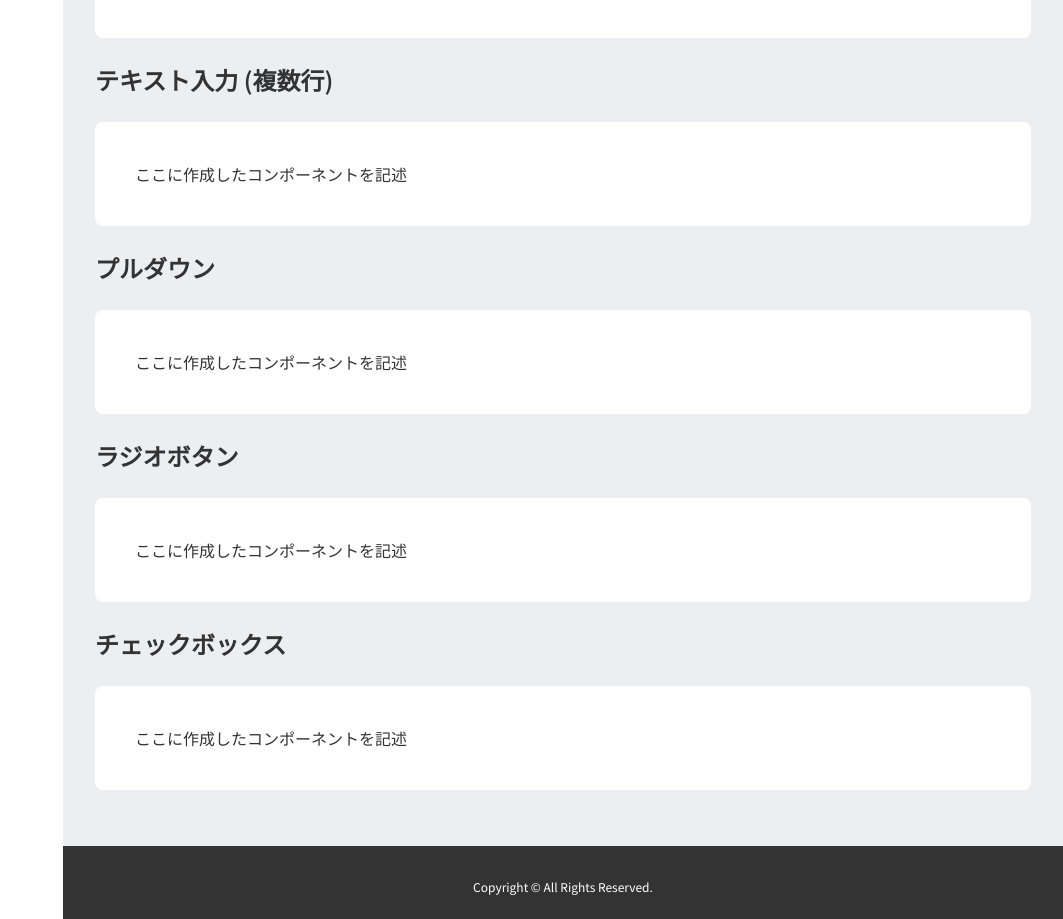
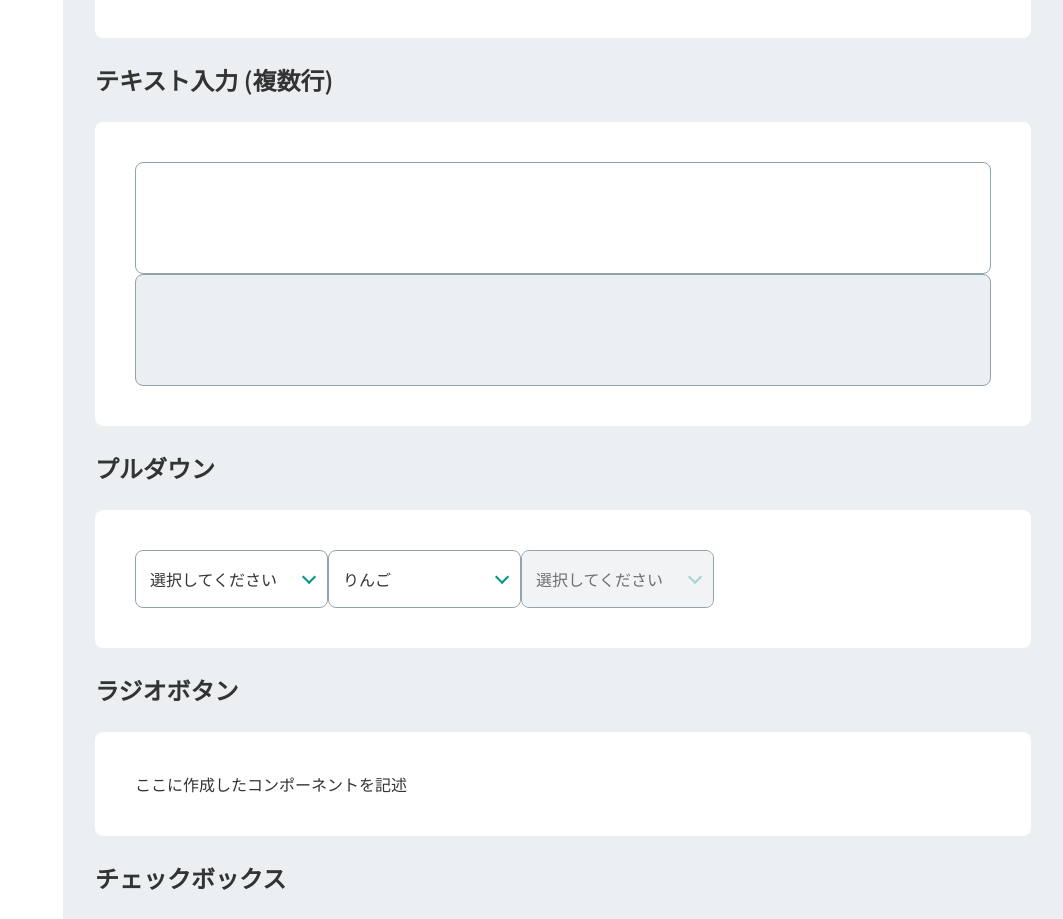
Before and after one commit to masui-maho-mwz/ts-next-parts-list, a Next.js app: page /action-parts in a window 1280 px wide. Shown: the part 909-1828 px from the top of the page, without its empty margins (217-1280 px from the left). Built offline with nearby package versions, Linux system fonts and the light colour scheme.

Commit message:
add: テキスト入力 (複数行), プルダウンのパーツ

```diff
--- a/src/app/action-parts/page.tsx
+++ b/src/app/action-parts/page.tsx
@@ -1,7 +1,9 @@
 import { PageContainer } from "@/app/shared/components/page-container";
 import { PartsSampleContainer } from "@/app/shared/components/parts-sample-container";
 import { Button } from "@/components/elements/buttons/button";
+import { PulldownField } from "@/components/forms/selections/pulldown-field";
 import { TextField } from "@/components/forms/texts/text-field";
+import { TextareaField } from "@/components/forms/texts/textarea-field";
 
 export default function ActionPartsPage() {
   return (
@@ -65,14 +67,40 @@ export default function ActionPartsPage() {
       <section>
         <h2>テキスト入力 (複数行)</h2>
         <PartsSampleContainer>
-          ここに作成したコンポーネントを記述
+          <TextareaField name="textarea-field" />
+          <TextareaField name="disabled-textarea-field" disabled />
         </PartsSampleContainer>
       </section>
 
       <section>
         <h2>プルダウン</h2>
         <PartsSampleContainer>
-          ここに作成したコンポーネントを記述
+          <PulldownField
+            name="pulldown-field"
+            items={[
+              { value: "", label: "選択してください" },
+              { value: "apple", label: "りんご" },
+              { value: "banana", label: "バナナ" }
+            ]}
+          />
+          <PulldownField
+            name="selected-pulldown-field"
+            defaultValue="apple"
+            items={[
+              { value: "", label: "選択してください" },
+              { value: "apple", label: "りんご" },
+              { value: "banana", label: "バナナ" }
+            ]}
+          />
+          <PulldownField
+            name="disabled-pulldown-field"
+            items={[
+              { value: "", label: "選択してください" },
+              { value: "apple", label: "りんご" },
+              { value: "banana", label: "バナナ" }
+            ]}
+            disabled
+          />
         </PartsSampleContainer>
       </section>
 
--- /dev/null
+++ b/src/components/forms/selections/pulldown-field/index.tsx
@@ -0,0 +1,25 @@
+import styles from "./styles.module.css";
+
+type Item = {
+  value: string;
+  label: string;
+};
+
+type Props = Omit<React.ComponentProps<"select">, "name"> & {
+  name: string;
+  items: Item[];
+};
+
+export const PulldownField = ({ name, items, ...selectProps }: Props) => {
+  return (
+    <div className={styles.root}>
+      <select {...selectProps} name={name} id={name} className={styles.select}>
+        {items.map((item) => (
+          <option key={item.value} value={item.value}>
+            {item.label}
+          </option>
+        ))}
+      </select>
+    </div>
+  );
+};
--- /dev/null
+++ b/src/components/forms/selections/pulldown-field/styles.module.css
@@ -0,0 +1,37 @@
+.root {
+  position: relative;
+  display: inline-block;
+  max-width: 100%;
+  background-color: rgb(var(--rgb-white));
+  border: 1px solid rgb(var(--rgb-gray));
+  border-radius: 0.5em;
+}
+.root::before {
+  content: "";
+  position: absolute;
+  top: 50%;
+  right: 1.25rem;
+  display: block;
+  width: 0.5rem;
+  height: 0.5rem;
+  border-right: 2px solid rgb(var(--rgb-primary));
+  border-bottom: 2px solid rgb(var(--rgb-primary));
+  transform: rotate(45deg) translateY(-100%);
+}
+.select {
+  -webkit-appearance: none;
+  -moz-appearance: none;
+  appearance: none;
+  max-width: 100%;
+  padding: 1rem 3rem 1rem 0.875rem;
+  background-color: transparent;
+  border: none;
+  border-radius: 0.5em;
+  text-transform: none;
+  outline: none;
+  cursor: pointer;
+}
+.select:disabled {
+  background-color: rgb(var(--rgb-light-gray));
+  cursor: not-allowed;
+}
--- /dev/null
+++ b/src/components/forms/texts/textarea-field/index.tsx
@@ -0,0 +1,9 @@
+import styles from "./styles.module.css";
+
+type Props = Omit<React.ComponentProps<"textarea">, "name"> & {
+  name: string;
+};
+
+export const TextareaField = (props: Props) => {
+  return <textarea {...props} className={styles.root} />;
+};
--- /dev/null
+++ b/src/components/forms/texts/textarea-field/styles.module.css
@@ -0,0 +1,15 @@
+.root {
+  display: block;
+  width: 100%;
+  height: 7rem;
+  padding: 1rem 0.875rem 1rem;
+  background-color: rgb(var(--rgb-white));
+  border: 1px solid rgb(var(--rgb-gray));
+  border-radius: 0.5em;
+  outline: none;
+  resize: none;
+}
+.root:disabled {
+  background-color: rgb(var(--rgb-light-gray));
+  cursor: not-allowed;
+}
```
